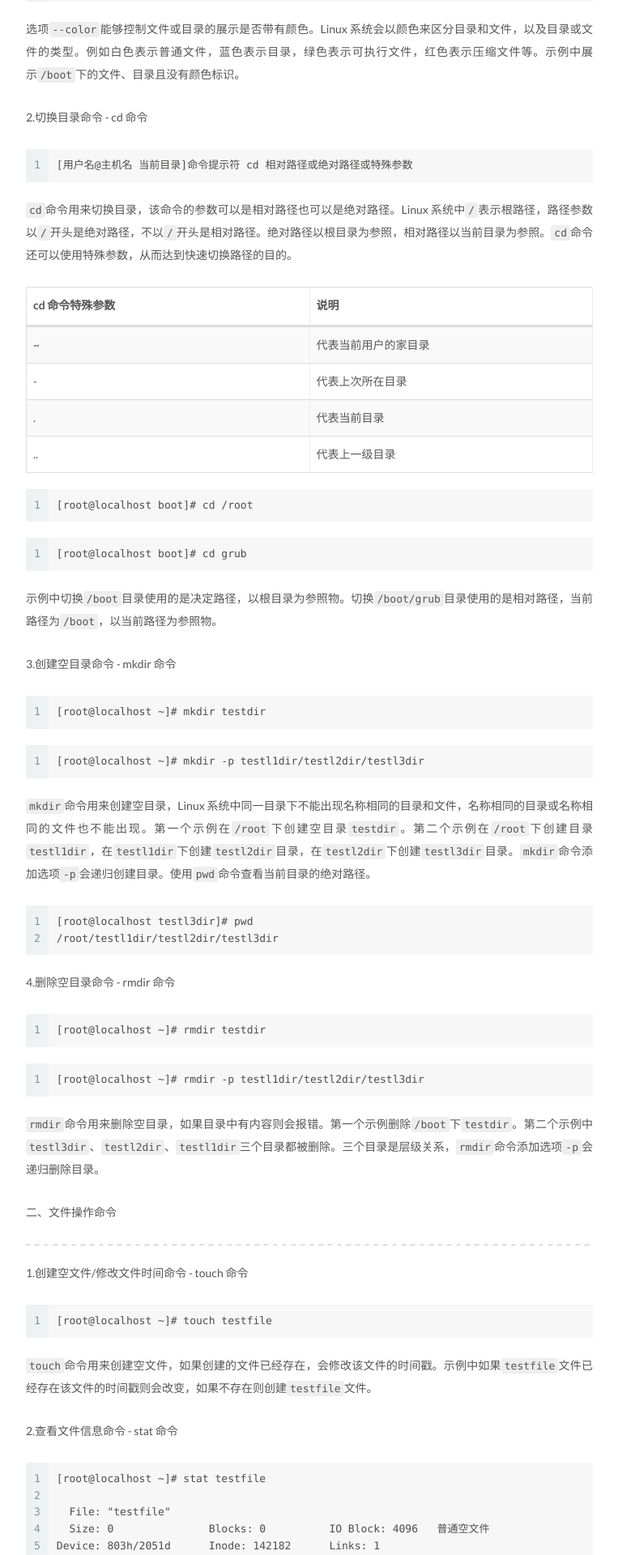
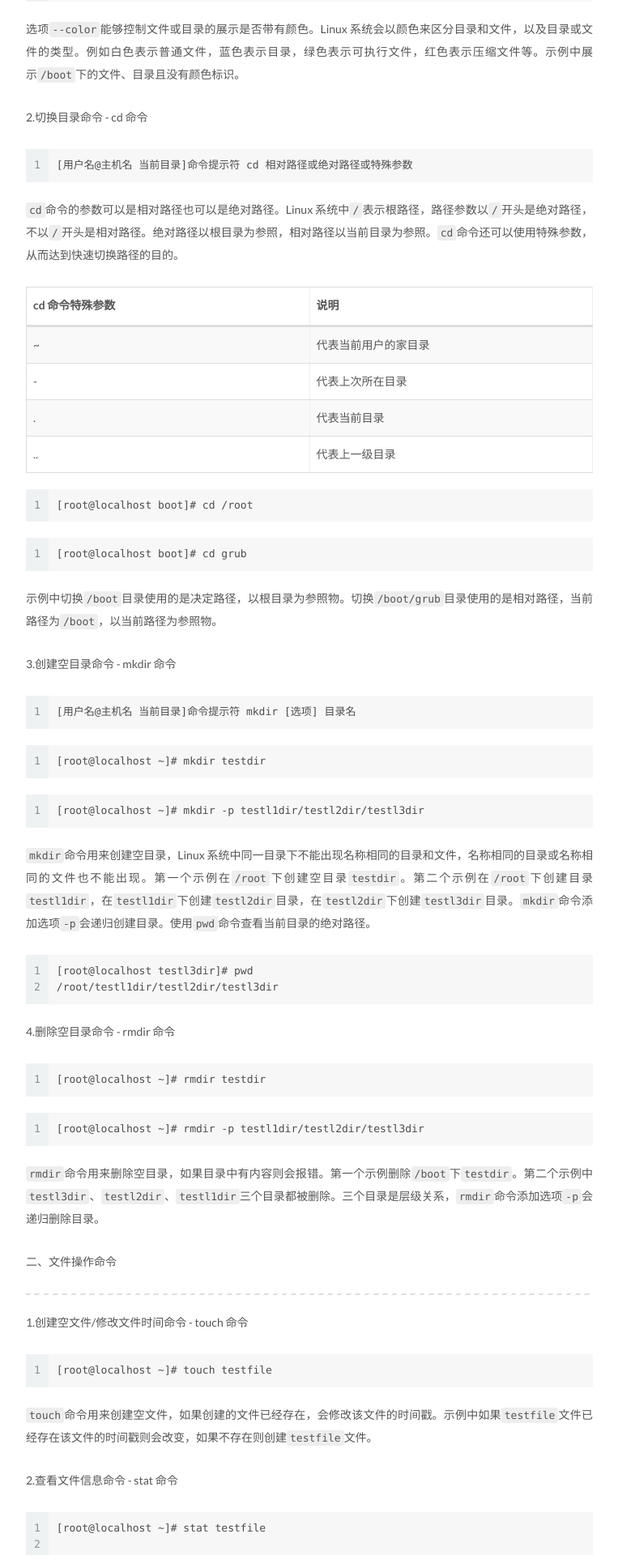
Before and after one commit to chuyibo/chuyibo.github.io, a Jekyll site: the page built from _posts/2021-01-07-Linux 基础命令(二).md, in a window 1280 px wide. Shown: the part 1943-3863 px from the top of the page at 81% size, without its empty margins (258-1021 px from the left). Built offline with Jekyll 4.4.1, drawn with Linux system fonts in a browser that asks for light colours.

Commit message:
2021/01/12

````diff
--- a/_posts/2021-01-07-Linux 基础命令(二).md
+++ b/_posts/2021-01-07-Linux 基础命令(二).md
@@ -79,7 +79,7 @@ drwxr-xr-x. 3 root root 4.0K 1月   8 00:39 efi
 [用户名@主机名 当前目录]命令提示符 cd 相对路径或绝对路径或特殊参数
 ```
 
-`cd`命令用来切换目录，该命令的参数可以是相对路径也可以是绝对路径。Linux 系统中`/`表示根路径，路径参数以`/`开头是绝对路径，不以`/`开头是相对路径。绝对路径以根目录为参照，相对路径以当前目录为参照。`cd`命令还可以使用特殊参数，从而达到快速切换路径的目的。
+`cd`命令的参数可以是相对路径也可以是绝对路径。Linux 系统中`/`表示根路径，路径参数以`/`开头是绝对路径，不以`/`开头是相对路径。绝对路径以根目录为参照，相对路径以当前目录为参照。`cd`命令还可以使用特殊参数，从而达到快速切换路径的目的。
 
 | cd 命令特殊参数 | 说明                 |
 | --------------- | -------------------- |
@@ -99,6 +99,10 @@ drwxr-xr-x. 3 root root 4.0K 1月   8 00:39 efi
 示例中切换`/boot`目录使用的是决定路径，以根目录为参照物。切换`/boot/grub`目录使用的是相对路径，当前路径为`/boot`，以当前路径为参照物。
 
 3.创建空目录命令 - mkdir 命令
+
+```
+[用户名@主机名 当前目录]命令提示符 mkdir [选项] 目录名
+```
 
 ```
 [root@localhost ~]# mkdir testdir
````
